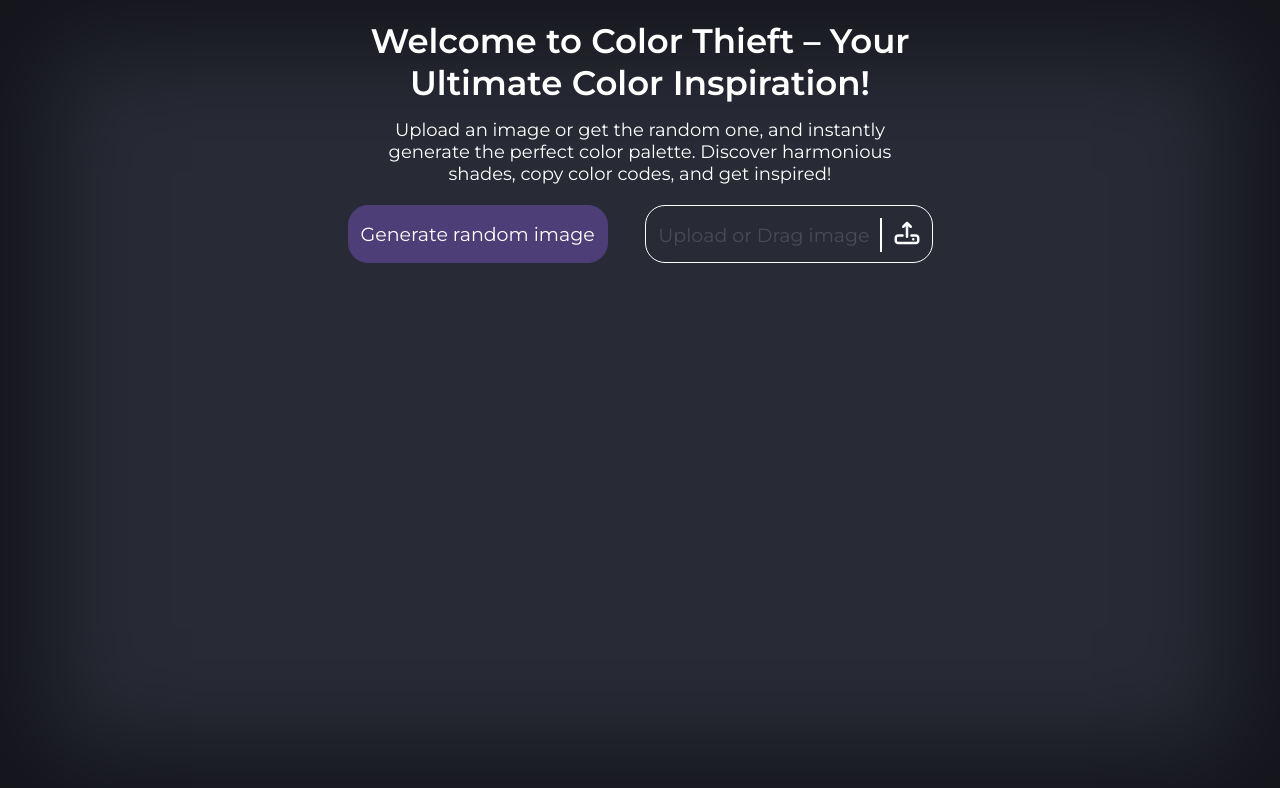
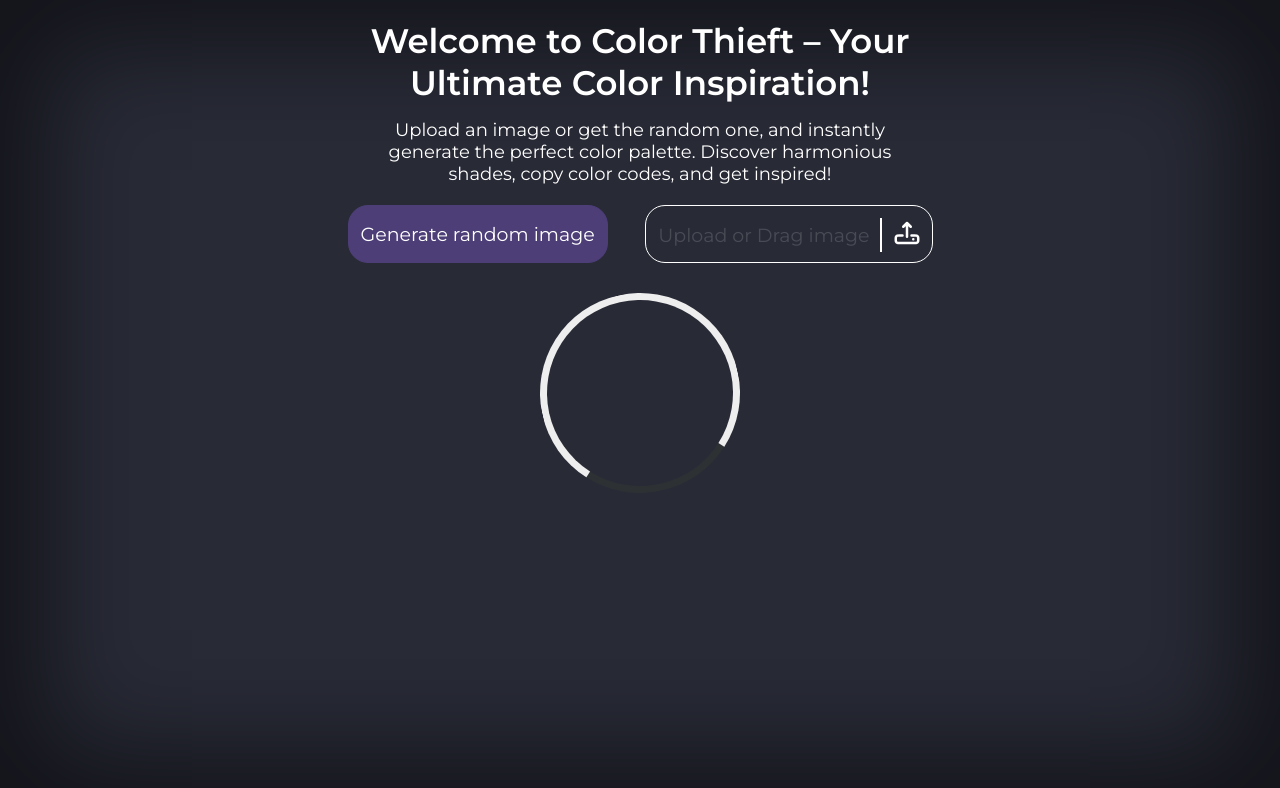
Before and after one commit to alria-k/color-thieft, a React (Vite) app: page / in a window 1280 px wide. Shown: the top 788 px of the page. Built offline with nearby package versions, Linux system fonts and the light colour scheme; no server answers.

Commit message:
creating loading spinner

```diff
--- a/package.json
+++ b/package.json
@@ -12,6 +12,7 @@
   "dependencies": {
     "axios": "^1.8.4",
     "colorthief": "^2.6.0",
+    "motion": "^12.6.3",
     "react": "^19.0.0",
     "react-dom": "^19.0.0",
     "styled-components": "^6.1.16"
--- a/src/components/ColorsPalette/index.jsx
+++ b/src/components/ColorsPalette/index.jsx
@@ -6,7 +6,7 @@
 import { rgbToHex } from "../../utils/helpers";
 
 const ColorContainer = styled.div`
-  max-width: 400px;
+  width: 400px;
   display: flex;
   flex-wrap: wrap;
   gap: 30px;
--- a/src/components/MainSection/index.jsx
+++ b/src/components/MainSection/index.jsx
@@ -1,9 +1,10 @@
-import { useState, useRef, useEffect } from "react";
+import { useState, useRef } from "react";
 import styled from "styled-components";
 
 import { DefaultBtn } from "../../ui/DefaultBtn";
 import { DefaultUploadBtn } from "../../ui/DefaultUploadBtn";
 import { ColorsPalette } from "../ColorsPalette";
+import { Spinner } from "../../ui/LoadingSpinner";
 
 const UploadContainer = styled.div`
   max-width: 585px;
@@ -29,11 +30,14 @@
 const ImageItem = styled.img`
   height: 500px;
 `;
+const SpinnerBox = styled(DataContainer)`
+  justify-content: center;
+`;
 
 // TODO:
 // Drag&drop изображения.
-// Копировать цвет по клику
-// На ховер цвета показывать hex
+// Копировать цвет по клику DONE
+// На ховер цвета показывать hex DONE
 // Помеять кнопку "Upload" на красивую (с иконкой загрузки приложения) DONE
 // Добавить кол-во выдающих цветов (от 5 до 20)
 // Показ Loading при загрузке цветов
@@ -41,34 +45,43 @@
 export const MainSection = () => {
   const [image, setImage] = useState(null);
   const [imageComponent, setImageComponent] = useState(null);
+  const [isLoading, setIsLoading] = useState(true);
   const ref = useRef(null);
 
   function handleLoadImage() {
+    setIsLoading(false);
     if (ref.current) setImageComponent({ element: ref.current });
   }
 
   return (
     <div>
       <UploadContainer>
-        <DefaultBtn clickFunc={setImage}>Generate random image</DefaultBtn>
-        <DefaultUploadBtn clickFunc={setImage}>
+        <DefaultBtn clickFunc={setImage} setIsLoading={setIsLoading}>
+          Generate random image
+        </DefaultBtn>
+        <DefaultUploadBtn clickFunc={setImage} setIsLoading={setIsLoading}>
           Upload or Drag image
         </DefaultUploadBtn>
       </UploadContainer>
       <DataContainer>
-        {image && (
+        {!isLoading ? (
           <>
             <ImageContainer>
+              {image && (
                 <ImageItem
                   src={image}
-                alt="image"
                   ref={ref}
                   onLoad={handleLoadImage}
                   crossOrigin="anonymous"
                 />
+              )}
             </ImageContainer>
             {imageComponent && <ColorsPalette image={imageComponent} />}
           </>
+        ) : (
+          <SpinnerBox>
+            <Spinner />
+          </SpinnerBox>
         )}
       </DataContainer>
     </div>
--- a/src/ui/DefaultBtn/index.jsx
+++ b/src/ui/DefaultBtn/index.jsx
@@ -14,10 +14,14 @@
   min-height: 58px;
 `;
 
-export const DefaultBtn = ({ children, clickFunc }) => {
-  async function handleClick() {
-    const { data } = await Promise.resolve(getRandomPhoto());
-    clickFunc(await data.urls.regular);
+export const DefaultBtn = ({ children, clickFunc, setIsLoading }) => {
+  function handleClick() {
+    setIsLoading(true);
+    const dataPromise = getRandomPhoto();
+    dataPromise.then(({ data }, rej) => {
+      setIsLoading(false);
+      clickFunc(data.urls.regular);
+    });
   }
   return <Button onClick={handleClick}>{children}</Button>;
 };
--- a/src/ui/DefaultUploadBtn/index.jsx
+++ b/src/ui/DefaultUploadBtn/index.jsx
@@ -34,10 +34,14 @@
   opacity: 0;
 `;
 
-export const DefaultUploadBtn = ({ children, clickFunc }) => {
+export const DefaultUploadBtn = ({ children, clickFunc, setIsLoading }) => {
   function handleClick(e) {
+    setIsLoading(true);
     const file = e.target.files[0];
-    if (file) clickFunc(window.URL.createObjectURL(file));
+    if (file) {
+      setIsLoading(false);
+      clickFunc(window.URL.createObjectURL(file));
+    }
     e.target.value = "";
   }
 
--- /dev/null
+++ b/src/ui/LoadingSpinner/index.jsx
@@ -0,0 +1,40 @@
+import styled from "styled-components";
+import { motion } from "framer-motion";
+
+const StyleContainer = styled.div`
+  position: relative;
+  width: 200px;
+  height: 200px;
+`;
+
+const styleSpan = {
+  display: "block",
+  width: 200,
+  height: 200,
+  border: "7px solid #eee",
+  borderTop: "7px solid #2D3134",
+  borderRadius: "50%",
+  boxSizing: "border-box",
+  position: "absolute",
+  top: 0,
+  left: 0,
+};
+
+const spinTransition = {
+  repeat: Infinity,
+  ease: "easeInOut",
+  // width: ['100%', '50%'],
+  duration: 1,
+};
+
+export const Spinner = () => {
+  return (
+    <StyleContainer>
+      <motion.span
+        style={styleSpan}
+        animate={{ rotate: 360 }}
+        transition={spinTransition}
+      />
+    </StyleContainer>
+  );
+};
```
Also changed, not shown: src/utils/mediaBreakpoint.js (added, +13 -0 lines), 1 other file (tests, documents, lock files or other folders). Lines whose indentation alone changed are shown as unchanged.
